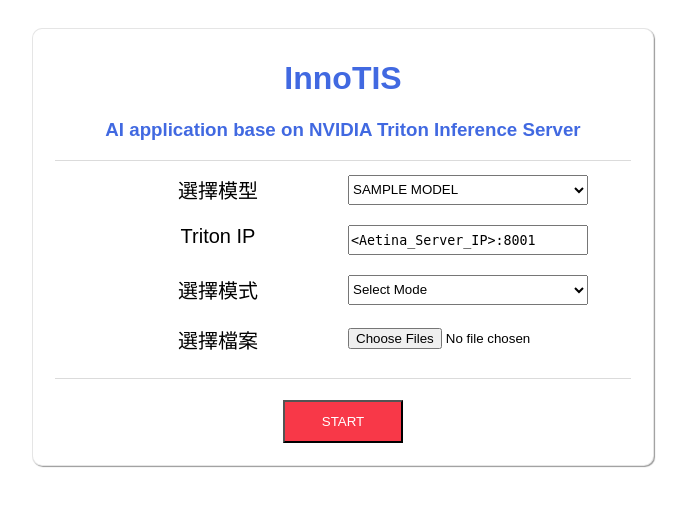
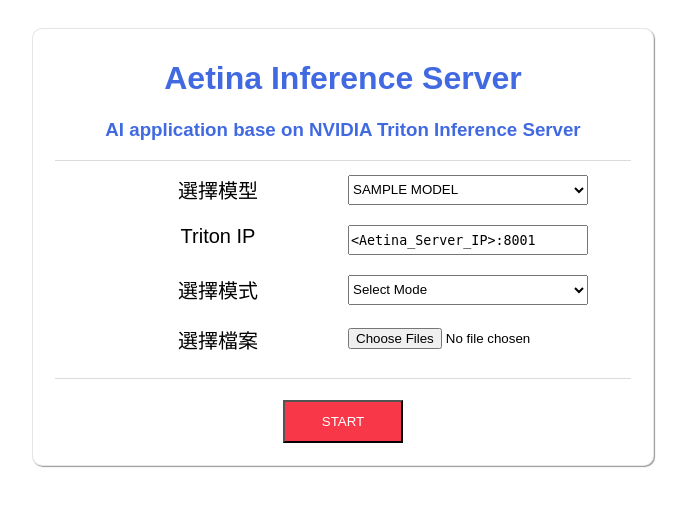
Before and after one commit to tinachoua/innotis_client, a Flask app: template templates/index.html in a window 1280 px wide. Shown: the top 506 px of the page, without its empty margins (297-983 px from the left). Run offline with Flask 2, Linux system fonts and the light colour scheme; the template is opened without the code that fills it: most values are stand-ins (such as "Sample title", 1, 10 or a date in 2020); parts of the project's set-up code (start-up, migrations or seed data) failed here and were passed over; some libraries are stand-ins or nearby versions.

Commit message:
add run_with_conda.sh and modify README.md

```diff
--- a/templates/index.html
+++ b/templates/index.html
@@ -156,7 +156,7 @@
             <div class="container flex-col">
                 <form action="upload" method="post" enctype="multipart/form-data" id="sel_form" >
                     <div class="title" >
-                        <h1 class="text-muted">InnoTIS</h1>
+                        <h1 class="text-muted">Aetina Inference Server</h1>
                         <h3 class="text-muted">AI application base on NVIDIA Triton Inference Server</h3>
                     </div>
                     <hr>
```
Also changed, not shown: README.md, 1 other file.
